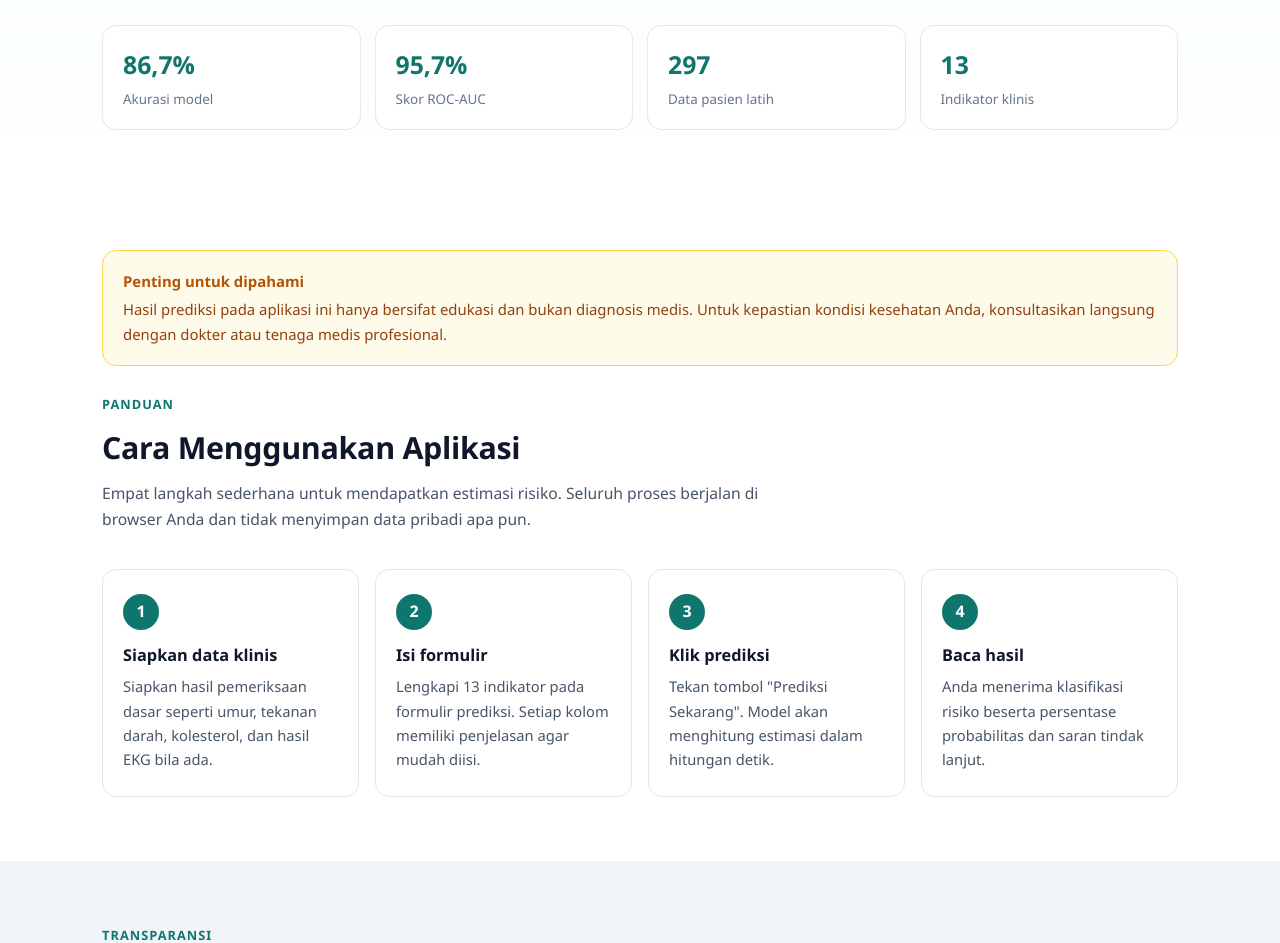
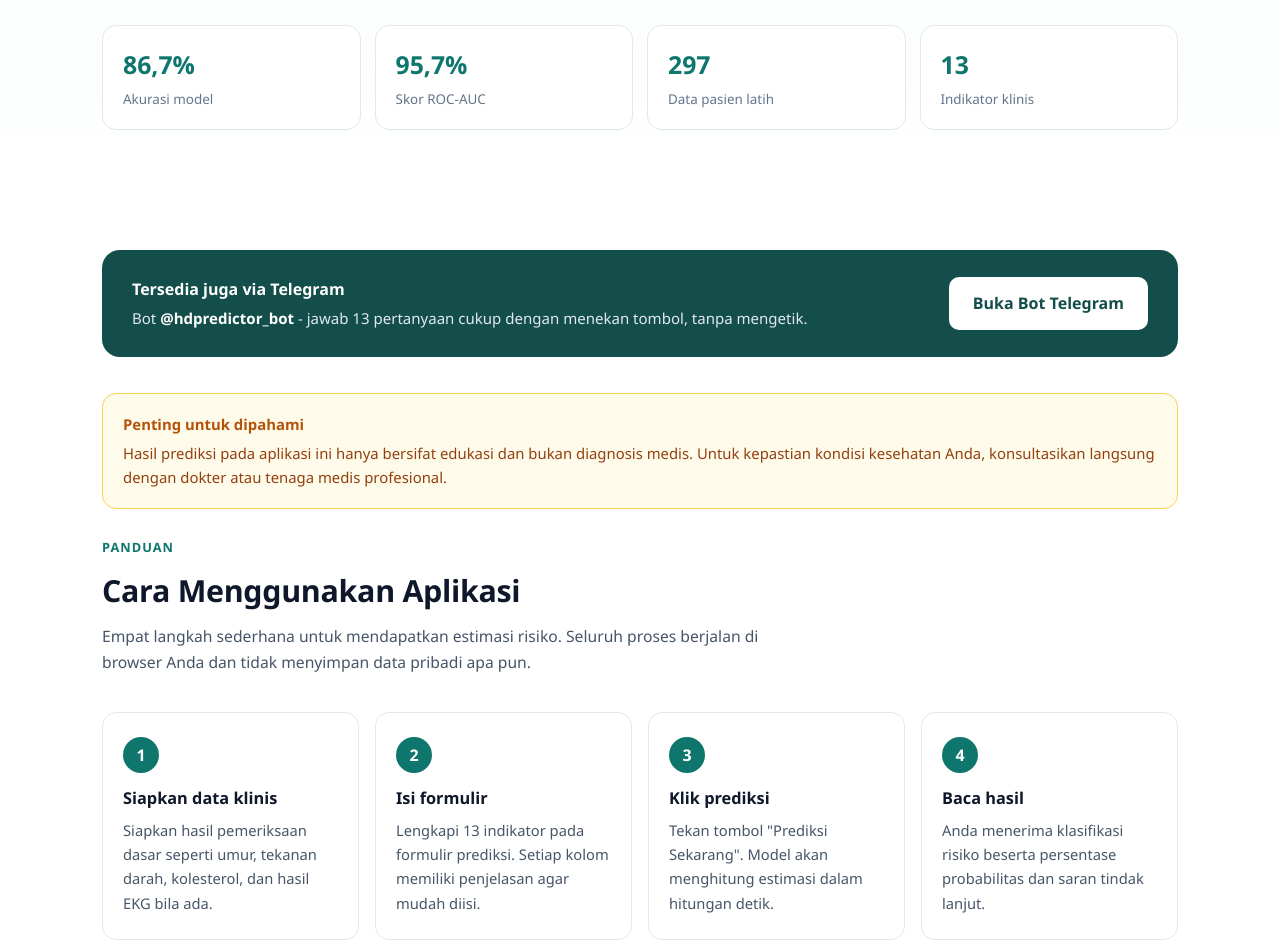
Before and after one commit to dandienter/heart-disease-predictor, a Flask app: page / in a window 1280 px wide. Shown: the part 492-1435 px from the top of the page. Run offline with Flask 3, Linux system fonts and the light colour scheme; parts of the project's set-up code (start-up, migrations or seed data) failed here and were passed over.

Commit message:
Tambah nama dosen, link repository, dan bot Telegram di web

```diff
--- a/templates/index.html
+++ b/templates/index.html
@@ -105,6 +105,14 @@ tbody tr:nth-child(even){background:#f8fafc}
 .creator-card h3{font-size:1.25rem}
 .creator-card .npm{color:var(--teal-700);font-weight:600}
 .creator-card p{color:var(--slate-600);font-size:.94rem;margin-top:6px;max-width:560px}
+/* telegram strip */
+.tg-strip{display:flex;flex-direction:column;gap:16px;background:var(--teal-900);color:#e2e8f0;border-radius:18px;padding:24px 22px;margin:0 0 8px}
+.tg-strip b{color:#fff}
+.tg-strip p{font-size:.94rem;margin-top:4px}
+.btn-light{background:#fff;color:var(--teal-900)}
+.btn-light:hover{background:var(--teal-50)}
+.creator-card .meta{font-size:.9rem;margin-top:8px}
+.creator-card .meta a{color:var(--teal-700);font-weight:600}
 /* footer */
 footer{background:var(--teal-900);color:#cbd5e1;padding:32px 0;font-size:.88rem}
 footer .wrap{display:flex;flex-direction:column;gap:16px}
@@ -141,6 +149,7 @@ footer b{color:#fff}
   #hasil{padding:30px}
   .creator-card{flex-direction:row;text-align:left;padding:30px}
   .creator-photo{width:132px;height:132px}
+  .tg-strip{flex-direction:row;align-items:center;justify-content:space-between;padding:26px 30px}
   footer .wrap{flex-direction:row;justify-content:space-between;align-items:flex-start}
 }
 </style>
@@ -184,6 +193,14 @@ footer b{color:#fff}
 
 <section id="cara">
   <div class="wrap">
+    <div class="tg-strip">
+      <div>
+        <b>Tersedia juga via Telegram</b>
+        <p>Bot <b>@hdpredictor_bot</b> - jawab 13 pertanyaan cukup dengan menekan tombol, tanpa mengetik.</p>
+      </div>
+      <a class="btn btn-light" href="https://t.me/hdpredictor_bot" target="_blank" rel="noopener">Buka Bot Telegram</a>
+    </div>
+    <div style="height:28px"></div>
     <div class="notice warn"><b>Penting untuk dipahami</b>Hasil prediksi pada aplikasi ini hanya bersifat edukasi dan bukan diagnosis medis. Untuk kepastian kondisi kesehatan Anda, konsultasikan langsung dengan dokter atau tenaga medis profesional.</div>
     <div style="height:28px"></div>
     <div class="sec-head">
@@ -328,6 +345,9 @@ footer b{color:#fff}
         <h3>Ahmad Dandi Subhani</h3>
         <div class="npm">NPM 202343500126</div>
         <p>Universitas Indraprasta PGRI - Proyek Tugas Akhir Machine Learning: prediksi penyakit jantung end-to-end (CRISP-DM), dari eksplorasi data hingga deployment web dan bot Telegram.</p>
+        <p class="meta">Dosen Pengampu: <b>Nurfidah Dwitiyanti, M.Si.</b></p>
+        <p class="meta">Repository: <a href="https://github.com/dandienter/heart-disease-predictor" target="_blank" rel="noopener">github.com/dandienter/heart-disease-predictor</a></p>
+        <p class="meta">Bot Telegram: <a href="https://t.me/hdpredictor_bot" target="_blank" rel="noopener">@hdpredictor_bot</a></p>
       </div>
     </div>
   </div>
@@ -336,7 +356,7 @@ footer b{color:#fff}
 <footer>
   <div class="wrap">
     <div><b>HDPredictor</b> - Prediksi Risiko Penyakit Jantung.<br>Hasil bersifat edukasi, bukan diagnosis medis.</div>
-    <div>Dikembangkan oleh <b>Ahmad Dandi Subhani</b> (202343500126)<br>Universitas Indraprasta PGRI - 2026</div>
+    <div>Dikembangkan oleh <b>Ahmad Dandi Subhani</b> (202343500126)<br>Universitas Indraprasta PGRI - 2026<br><a href="https://github.com/dandienter/heart-disease-predictor" target="_blank" rel="noopener" style="color:#fff">Repository GitHub</a> &middot; <a href="https://t.me/hdpredictor_bot" target="_blank" rel="noopener" style="color:#fff">@hdpredictor_bot</a></div>
   </div>
 </footer>
 
```
